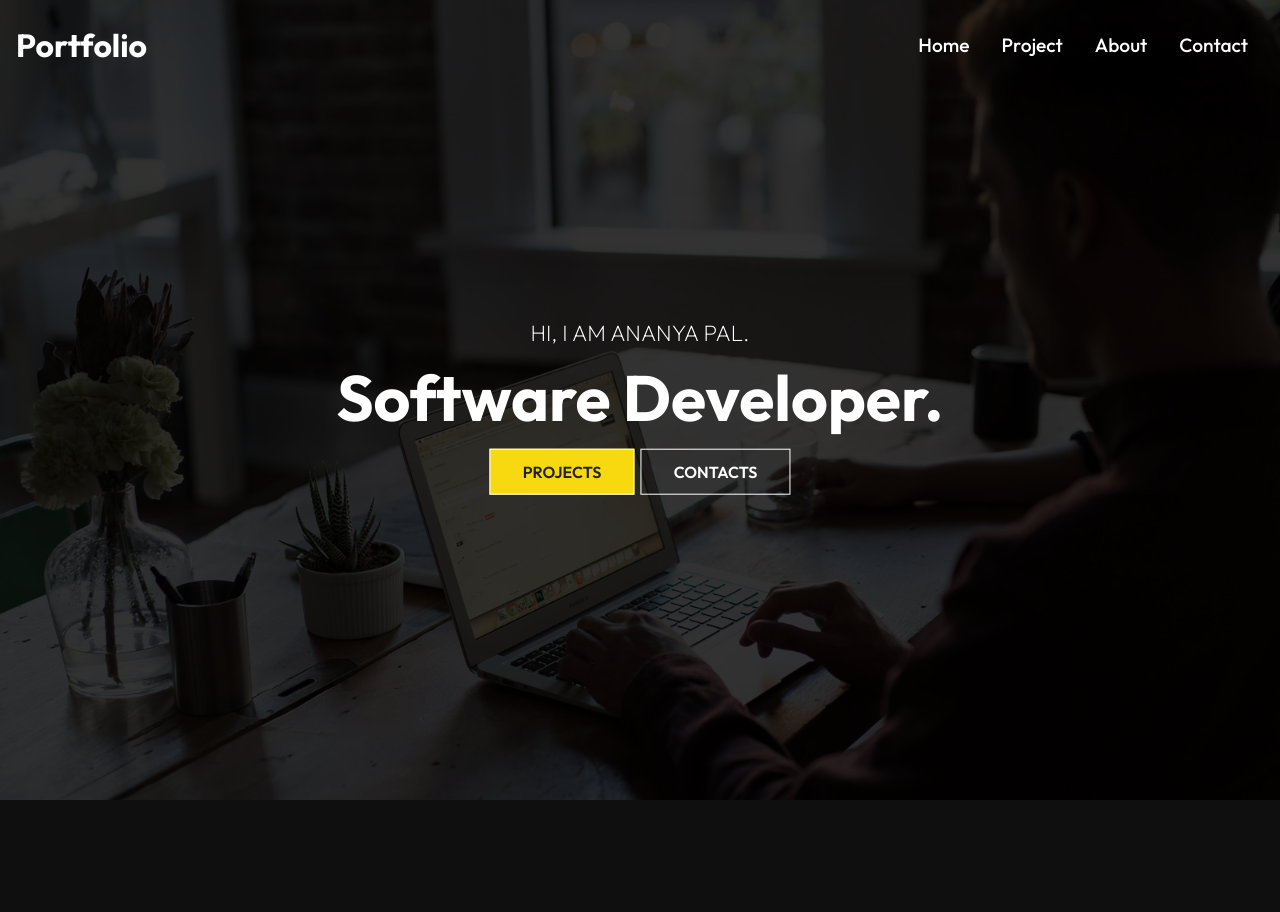
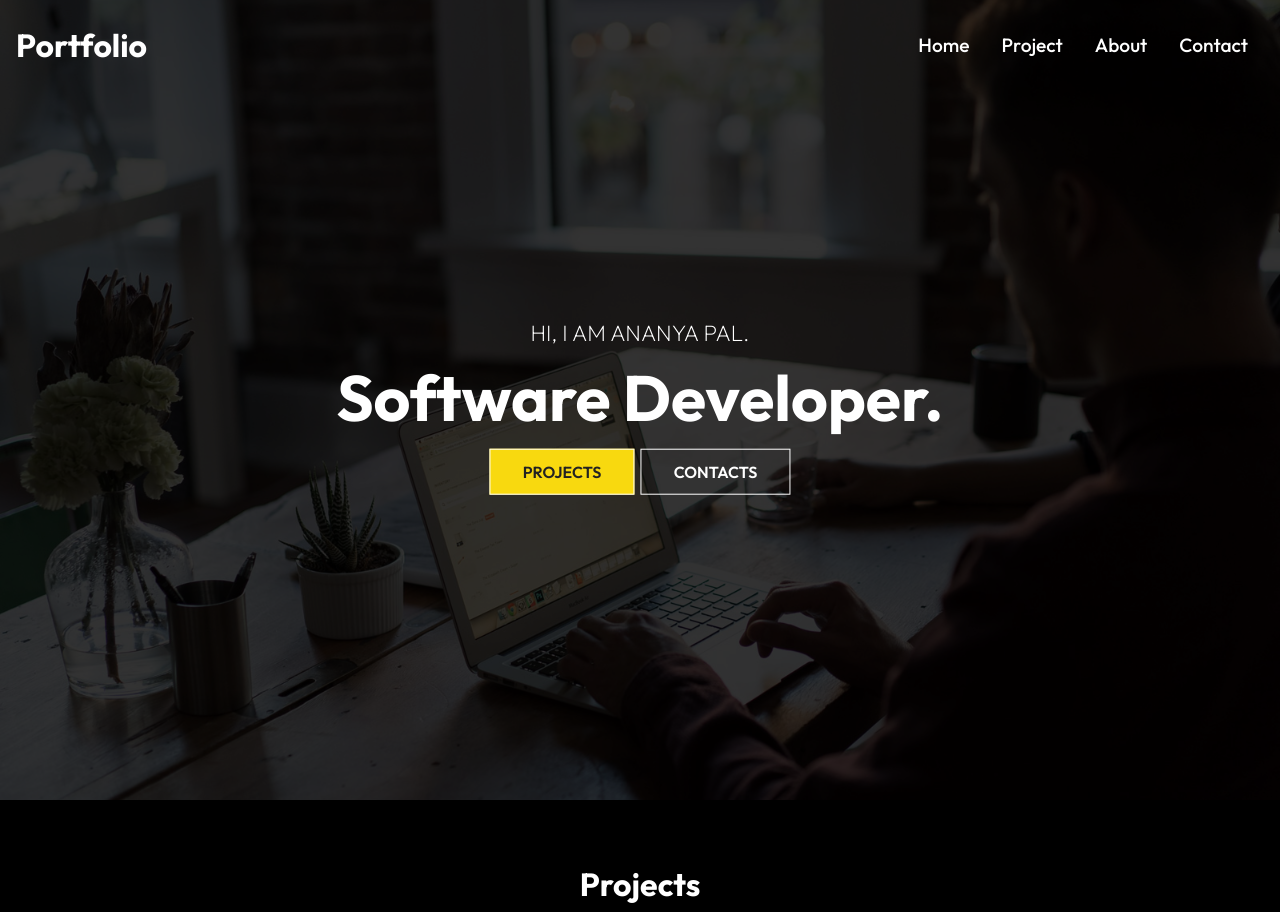
Before and after one commit to anxnyaaa/portfolio, a React (Create React App) app: page / in a window 1280 px wide. Shown: the top 912 px of the page. Built offline with nearby package versions, Linux system fonts and the light colour scheme.

Commit message:
projects added in Home page; completed!

```diff
--- a/src/routes/Home.js
+++ b/src/routes/Home.js
@@ -2,12 +2,14 @@ import React from 'react'
 import Navbar from '../components/Navbar'
 import HeroImg from '../components/HeroHome'
 import Footer from '../components/Footer'
+import Work from '../components/Work'
 
 const Home = () => {
   return (
     <div>
       <Navbar/>
       <HeroImg/>
+      <Work/>
       <Footer/>
     </div>
   )
```
